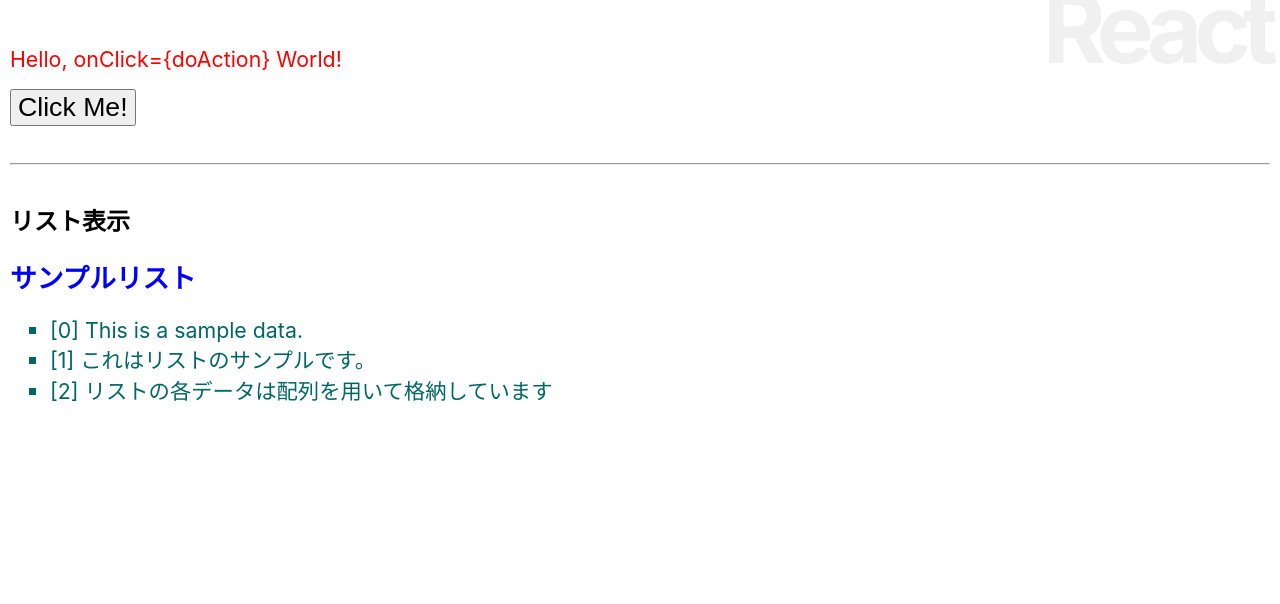
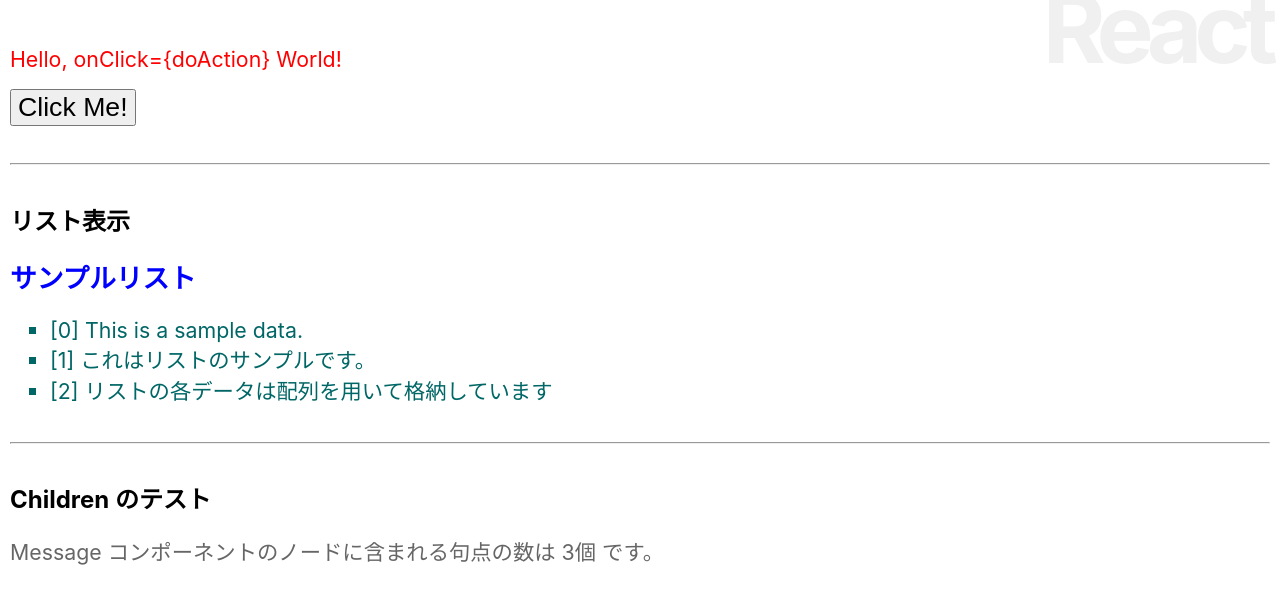
Before and after one commit to murasamejo/reactjs-nextjs-cho-nyumon, a React (Create React App) app: page / in a window 1280 px wide. Shown: the top 604 px of the page. Built offline with nearby package versions, Linux system fonts and the light colour scheme.

Commit message:
feat: 🎸 props.children を使った

```diff
--- a/src/App.css
+++ b/src/App.css
@@ -52,3 +52,7 @@ li {
 hr {
   margin: 2.3em 0;
 }
+
+.standard-text {
+  font-size: 16pt;
+}
--- a/src/App.js
+++ b/src/App.js
@@ -31,6 +31,15 @@ function App(props) {
 
       <h2>リスト表示</h2>
       <List listTitle="サンプルリスト" listData={sampleListData} />
+
+      <hr />
+      <h2>Children のテスト</h2>
+      <Message>
+        ほげ。
+        ふが。
+        FooFooBarBar
+        foobar。
+      </Message>
     </div>
   );
 }
@@ -56,4 +65,15 @@ function Item (props) {
   )
 }
 
+function Message (props) {
+  const content = props.children
+  const contents = content.split('。')
+
+  return (
+    <div>
+      <p className="standard-text">Message コンポーネントのノードに含まれる句点の数は {contents.length - 1}個 です。</p>
+    </div>
+  )
+}
+
 export default App;
```
